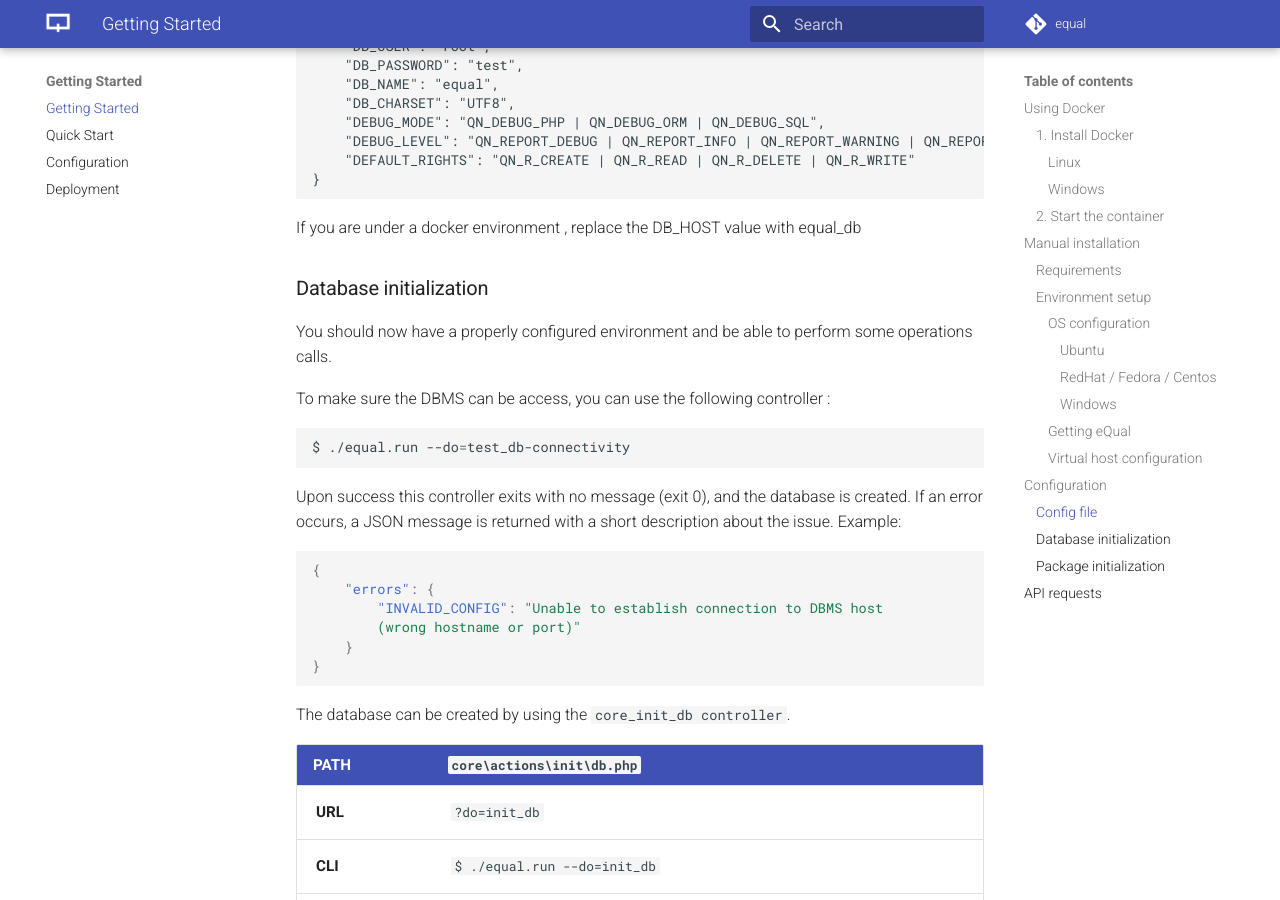
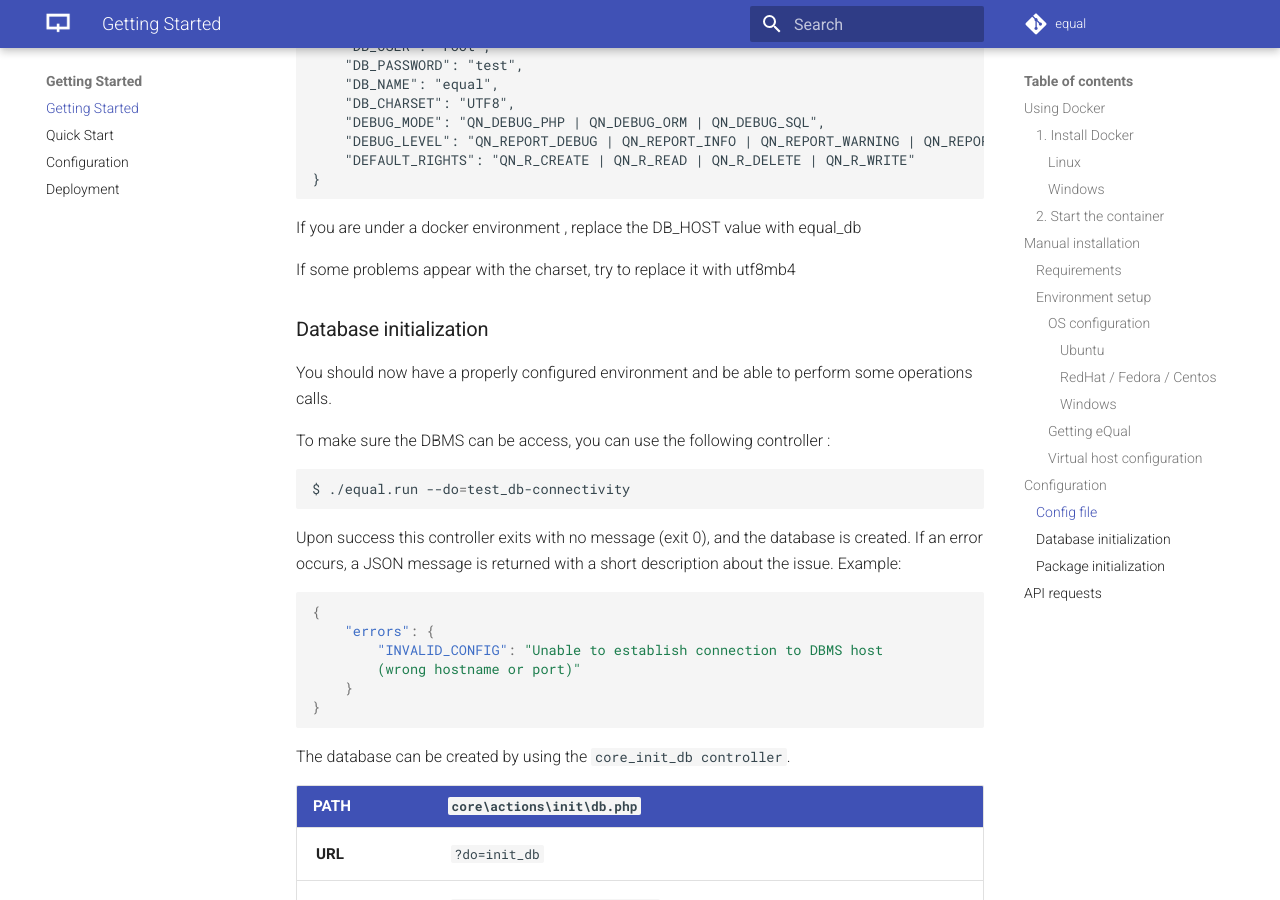
Before and after one commit to equalframework/equal-doc, an MkDocs documentation site: the page built from docs/getting-started/installation.md, in a window 1280 px wide and 900 px high, scrolled down 5006 px. Built offline with MkDocs 1.6.1 and Material for MkDocs 9.7.7, drawn with Linux system fonts in a browser that asks for light colours; comment, search, counter and statistics services are not loaded; the version menu is left out.

Commit message:
update installation

````diff
--- a/docs/getting-started/installation.md
+++ b/docs/getting-started/installation.md
@@ -248,6 +248,8 @@ Edit `config.json` to adapt the values according to your environment:
 ```
 If you are under a docker environment , replace the DB_HOST value with equal_db
 
+If some problems appear with the charset, try to replace it with utf8mb4
+
 
 ### Database initialization
 
````
